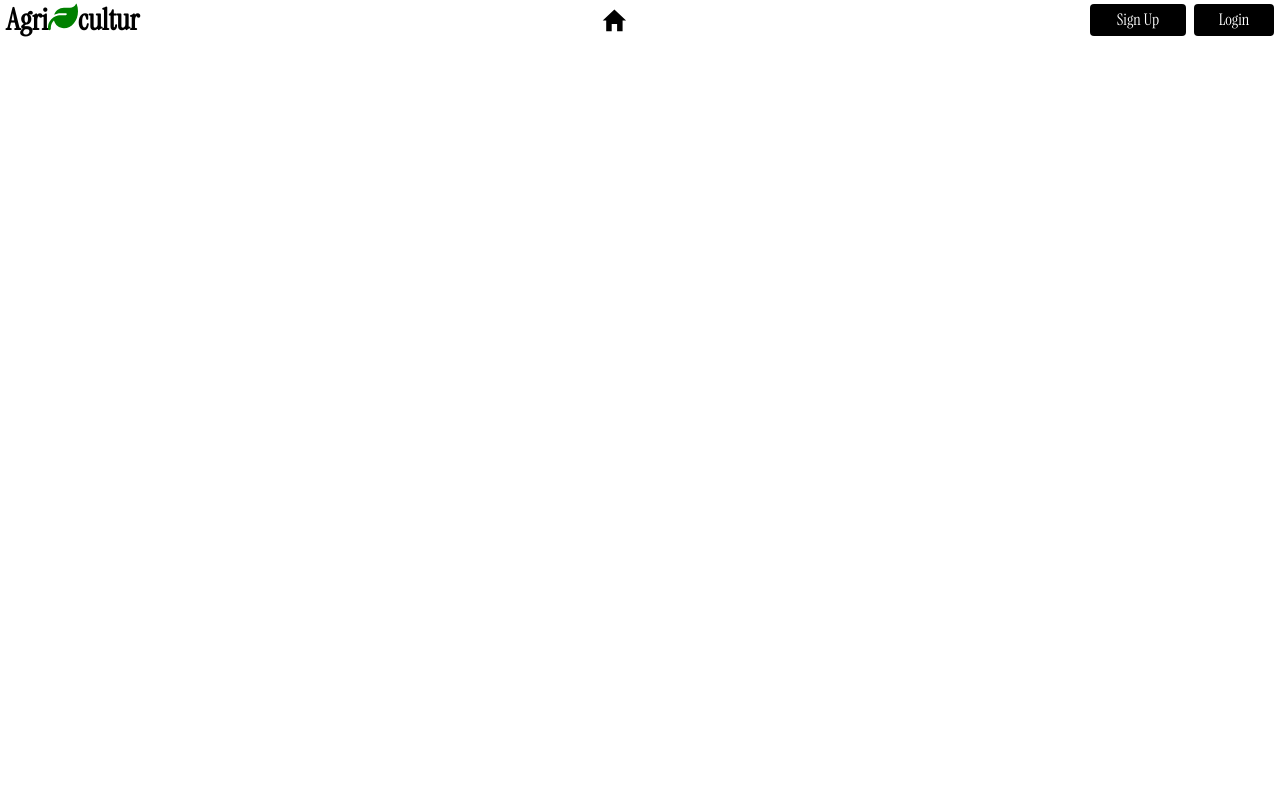
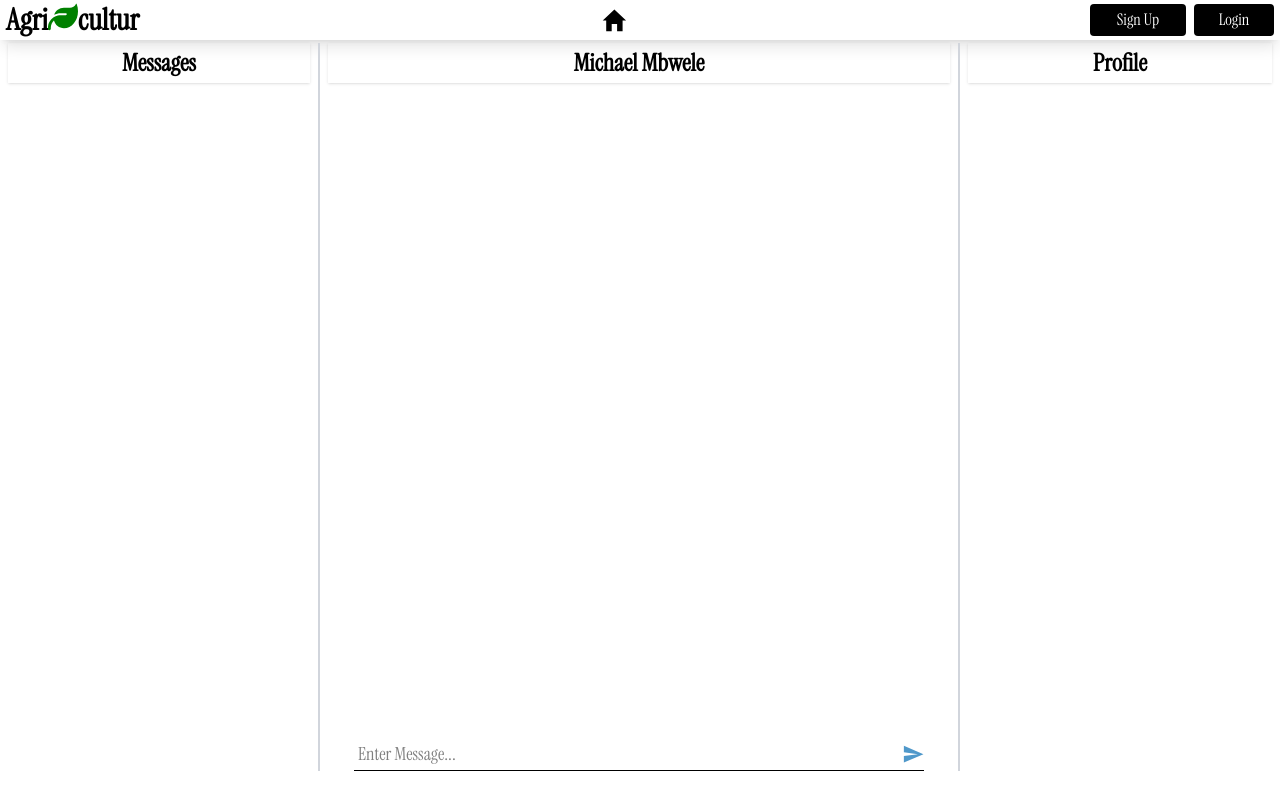
Before and after one commit to KiokoEric/Agricultur, a React (Vite) app in the folder Client/Agricultur/: page /Botanist in a window 1280 px wide. Built offline with nearby package versions, Linux system fonts and the light colour scheme; no server answers.

Commit message:
Creation of the Message page on the Client side of the Agricultur Web Application.

```diff
--- a/Client/Agricultur/src/App.css
+++ b/Client/Agricultur/src/App.css
@@ -33,18 +33,10 @@ body {
   height: 250px;
   width: 100%;
 }
-#Cultivation {
-  background-image: linear-gradient( rgba(0, 0, 0, 0.5), rgba(0, 0, 0, 0.5) ), url(./assets/Cultivation.jpg);
-  background-position: bottom;
-  background-repeat: no-repeat;
-  background-size: cover;
-  height: 250px;
-  width: 100%;
-}
 #Message {
   display: grid;
   grid-template-columns: 1fr 2fr 1fr;
-  height: 88vh;
+  height: 91vh;
 }
 #PestsandDiseases img {
   height: 250px;
--- a/Client/Agricultur/src/App.tsx
+++ b/Client/Agricultur/src/App.tsx
@@ -9,6 +9,7 @@ import Registration from './Pages/User/Registration/Registration';
 import Pests_and_Diseases from './Pages/Pests_and_Diseases/Pests_and_Diseases';
 import Create from './Pages/Create/Create';
 import Details from './Pages/Details/Details';
+import Message from './Pages/Message/Message';
 
 
 function App() {
@@ -17,14 +18,14 @@ function App() {
     <div className='App' >
       <Header />
       <Routes>
-        <Route path='/' element={<Home />} />
-        <Route path='/Login' element={<Login />} />
-        <Route path='/Weather' element={<Weather />} />
-        <Route path='/Cultivation' element={<Cultivation />} />
-        <Route path='/Registration' element={<Registration />} />
-        <Route path='/Create' element={<Create />} />
-        <Route path='/Pests_and_Diseases' element={<Pests_and_Diseases />} />
-        <Route path='/Pests_and_Diseases_Details/:id' element={<Details />} />
+        <Route path='/' element={<Home />}/>
+        <Route path='/Login' element={<Login />}/>
+        <Route path='/Create' element={<Create />}/>
+        <Route path='/Weather' element={<Weather />}/>
+        <Route path='/Botanist' element={<Message />}/>
+        <Route path='/Registration' element={<Registration />}/>
+        <Route path='/Pests_and_Diseases' element={<Pests_and_Diseases />}/>
+        <Route path='/Pests_and_Diseases_Details/:id' element={<Details />}/>
       </Routes>
     </div>
   )
--- a/Client/Agricultur/src/Pages/Cultivation/Cultivation.tsx
+++ /dev/null
@@ -1,28 +0,0 @@
-import React from 'react';
-import { GiPlantRoots } from "react-icons/gi";
-import { IoSearchSharp } from "react-icons/io5";
-
-const Cultivation: React.FC = () => {
-return (
-    <div>
-        <section id='Cultivation' className='flex flex-col items-center justify-center gap-5 mb-10 text-white'>
-            <h3 className='font-bold text-xl sm:text-3xl'>Search among the crops available</h3>
-            <form className="bg-white flex flex-row items-center justify-between gap-2 pl-2 pr-1 py-1 rounded-sm w-11/12 sm:w-4/5 lg:w-3/5 xl:w-2/5">
-                <GiPlantRoots size="2.5rem" color="black"  />
-                <select className='h-10 outline-none px-2 py-1 text-black w-5/6'>
-                    <option value="">Search among the crops available...</option>
-                    <option value="Apples">Apples</option>
-                    <option value="Rice">Rice</option>
-                    <option value="Wheat">Wheat</option>
-                    <option value="Coffee">Coffee</option>
-                    <option value="Tea">Tea</option>
-                </select>
-                <button className="bg-green-700 px-3 py-2 rounded"><IoSearchSharp size="1.5rem" color="white" className="cursor-pointer" /></button>
-            </form>
-            <span className='text-red-700'></span>
-        </section>
-    </div>
-)
-}
-
-export default Cultivation
--- a/Client/Agricultur/src/Pages/Details/Details.tsx
+++ b/Client/Agricultur/src/Pages/Details/Details.tsx
@@ -18,7 +18,6 @@ const Details:React.FC = () => {
         headers: { authorization: Cookie.auth_token }
         })
         .then((Response) => {
-            console.log(Response.data)
             setdetails(Response.data.details)
         })
         setTimeout(() => {
--- /dev/null
+++ b/Client/Agricultur/src/Pages/Message/Message.tsx
@@ -0,0 +1,43 @@
+import { MdSend } from "react-icons/md";
+
+function Message() {
+return (
+    <div id="Message" >
+        <div className="border-r-2 border-r-gray-300 flex flex-col gap-10 px-2">
+            <div className='shadow-sm'>
+                <figure className='flex gap-2 items-center justify-center h-10'>
+                    <figcaption>
+                        <h1 className='text-black font-bold text-2xl'>Messages</h1>
+                    </figcaption>
+                </figure>
+            </div>
+        </div>
+        <div className="border-r-2 border-r-gray-300 flex flex-col justify-between px-2">
+            <div className='shadow-sm'>
+                <figure className='flex gap-2 items-center justify-center h-10'>
+                    <figcaption>
+                        <h1 className='text-black font-bold text-2xl'>Michael Mbwele</h1>
+                    </figcaption>
+                </figure>
+            </div>
+            <form method="post" encType="multipart/form-data" className='bg-white flex flex-row items-center justify-center'>
+                <div className="bg-white border-b flex flex-row items-center justify-between mx-auto w-11/12">
+                    <input placeholder="Enter Message..." className="bg-white h-8 outline-0 rounded-sm pl-1" />
+                    <MdSend color="4F98CA" size='1.4rem' className="cursor-pointer" />
+                </div>
+            </form>
+        </div>
+        <div className="px-2">
+            <div className='shadow-sm'>
+                <figure className='flex gap-2 items-center justify-center h-10'>
+                    <figcaption>
+                        <h1 className='text-black font-bold text-2xl'>Profile</h1>
+                    </figcaption>
+                </figure>
+            </div>
+        </div>
+    </div>
+)
+}
+
+export default Message
--- a/Client/Agricultur/src/Pages/Pests_and_Diseases/Pests_and_Diseases.tsx
+++ b/Client/Agricultur/src/Pages/Pests_and_Diseases/Pests_and_Diseases.tsx
@@ -34,7 +34,6 @@ const Pests_and_Diseases: React.FC = () => {
             try {
             axios.get(`http://localhost:4000/Crops/${cropName}`)
             .then(response => {
-                console.log(response.data)
                 setDetails(response.data)
                 setSearchError('')
             })
```
